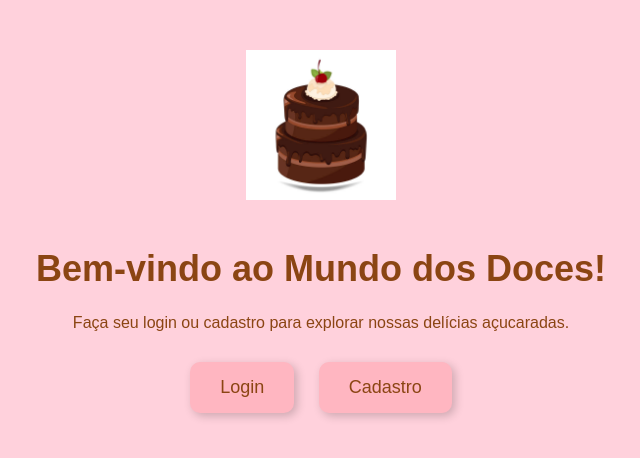
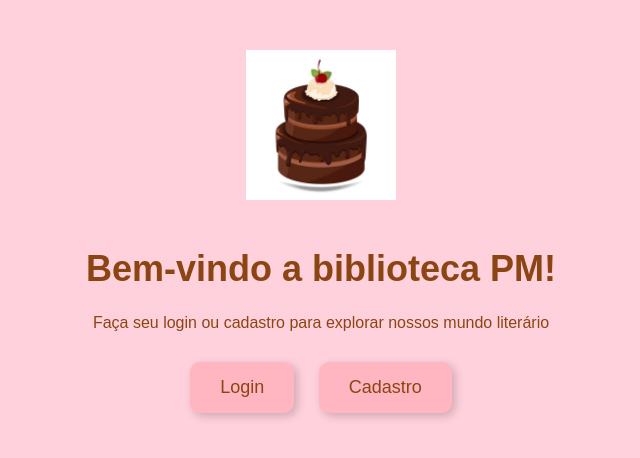
Before and after one commit to milena390/sistema-livros, a PHP site: page / in a window 1280 px wide. Shown: the top 458 px of the page, without its empty margins (319-959 px from the left). Run offline with PHP 8.4, Linux system fonts and the light colour scheme.

Commit message:
Update index.php
organizar

```diff
--- a/login/public/index.php
+++ b/login/public/index.php
@@ -3,7 +3,7 @@
 <head>
     <meta charset="UTF-8">
     <meta name="viewport" content="width=device-width, initial-scale=1.0">
-    <title>Doceria PJ</title>
+    <title>Biblioteca PM</title>
     <style>
         body {
             background-color: #FFD1DC;
@@ -46,8 +46,8 @@
         <!-- Logotipo -->
         <img src="login.jpeg" alt="Logo da Doceria PJ" class="logo">
 
-        <h1>Bem-vindo ao Mundo dos Doces!</h1>
-        <p>Faça seu login ou cadastro para explorar nossas delícias açucaradas.</p>
+        <h1>Bem-vindo a biblioteca PM!</h1>
+        <p>Faça seu login ou cadastro para explorar nossos mundo literário</p>
         <div class="buttons">
             <form action="login.php" method="get" style="display: inline;">
                 <button type="submit">Login</button>
```
